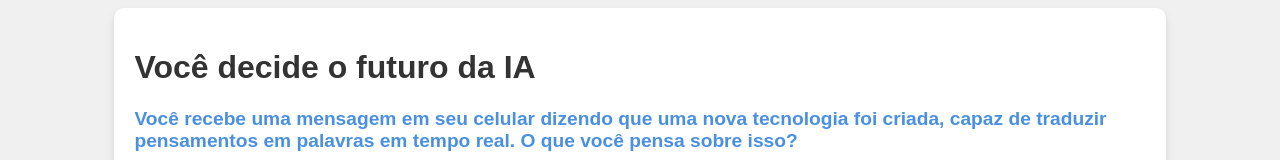
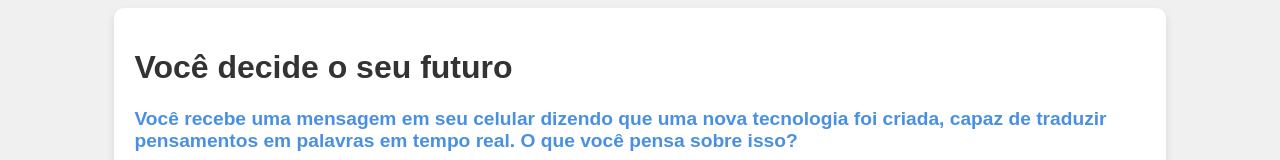
Before and after one commit to rizzatoo/projeto-junho-16-06, a plain HTML site: page index.html in a window 1280 px wide. Shown: the top 160 px of the page. Drawn offline with Linux system fonts and the light colour scheme.

Commit message:
Update index.html

```diff
--- a/index.html
+++ b/index.html
@@ -4,11 +4,11 @@
     <meta charset="UTF-8">
     <meta name="viewport" content="width=device-width, initial-scale=1.0">
     <link rel="stylesheet" href="style.css">
-    <title>Você decide o futuro da IA</title>
+    <title>Ana Rizzato</title>
 </head>
 <body>
     <div class="caixa-principal">
-        <h1>Você decide o futuro da IA</h1>
+        <h1>Você decide o seu futuro</h1>
         <div class="caixa-perguntas"></div>
         <div class="caixa-alternativas"></div>
         <div class="caixa-resultado">
```
